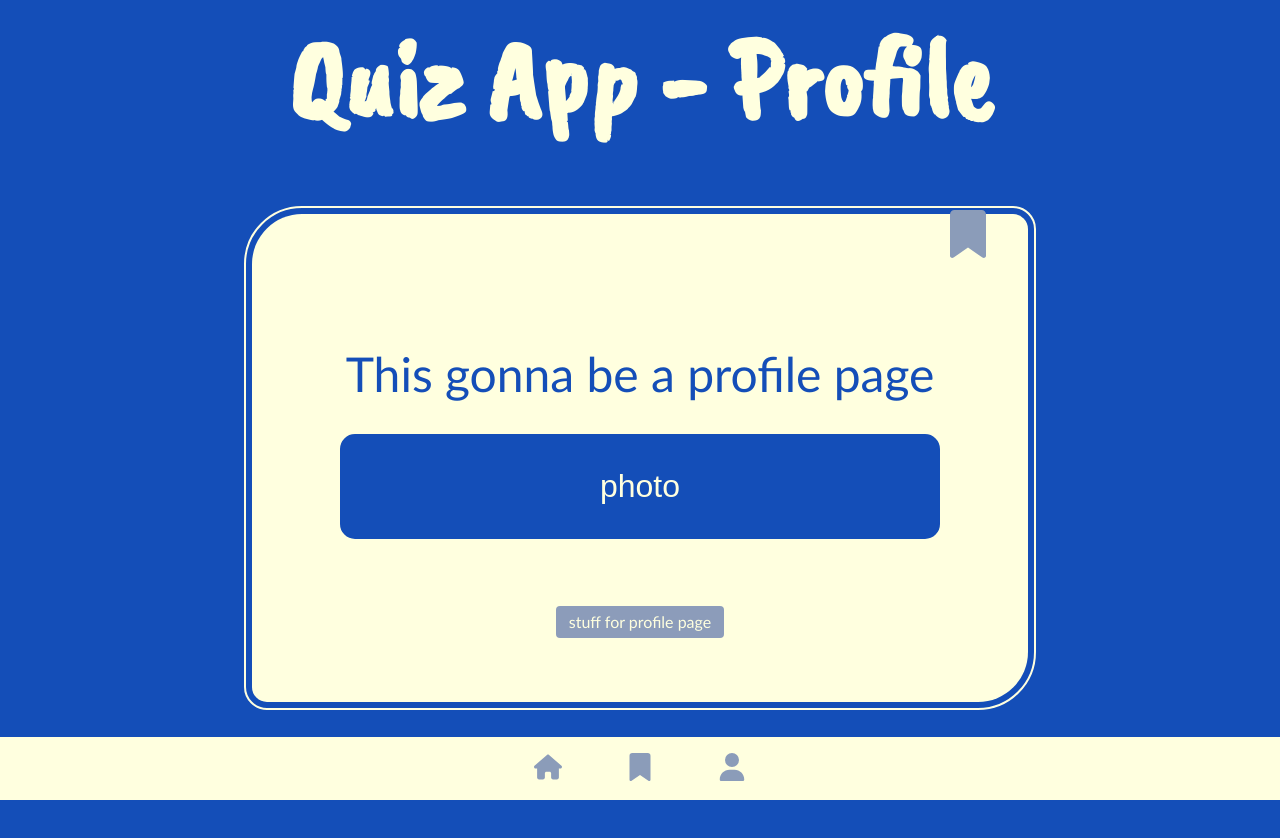
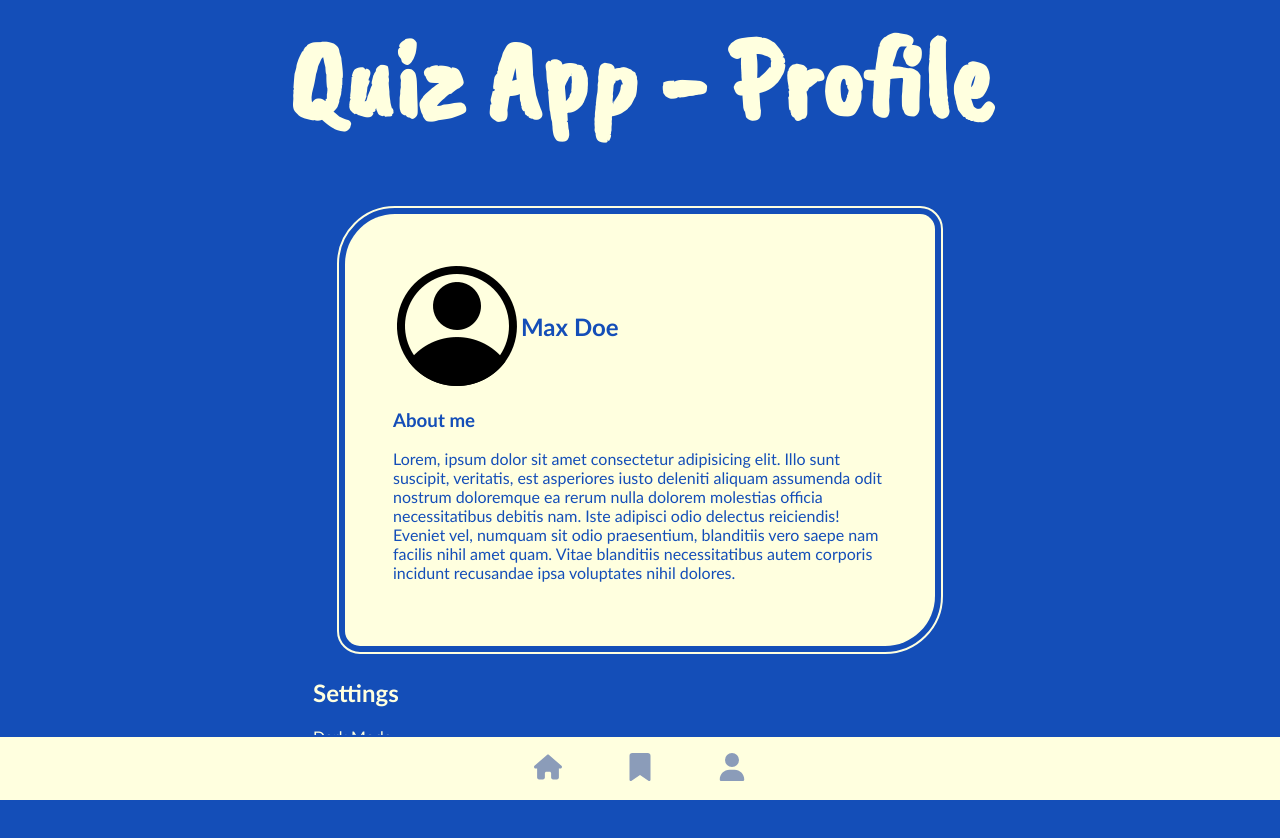
Before and after one commit to renewensel/rene-quiz-app, a plain HTML site: page profile.html in a window 1280 px wide. Drawn offline with Linux system fonts and the light colour scheme.

Commit message:
first draft on new folder structure & added more to profile.html

```diff
--- /dev/null
+++ b/components/button.css
@@ -0,0 +1,17 @@
+.card__btn-show-answer {
+    cursor: pointer;
+    border-radius: 15px;
+    background-color: #144eb8;
+    color: #ffffdf;
+    border: solid 2px #144eb8;
+    margin: auto;
+    padding: 2rem;
+    font-size: 2rem;
+    width: 600px;
+}
+
+.card__btn-show-answer:hover {
+    background-color: #ffffdf;
+    color: #144eb8;
+    border: solid 2px #144eb8;
+}
--- /dev/null
+++ b/components/fonts.css
@@ -0,0 +1,4 @@
+@font-face {
+    font-family: 'CaveatBrush';
+    src: url(../fonts/CaveatBrush-Regular.ttf);
+}
--- a/fonts.css
+++ /dev/null
@@ -1,4 +0,0 @@
-@font-face {
-    font-family: 'CaveatBrush';
-    src: url(./CaveatBrush-Regular.ttf);
-}
--- a/profile.html
+++ b/profile.html
@@ -11,26 +11,20 @@
         <h1 class="header__title">Quiz App - Profile</h1>
     </header>
     <main class="main-content">
-        <section class="card__section">
-            <article class="card">
-                <div class="card__bookmark">
-                    <a href="" target= "_self">
-                        <img
-                            src = "./bookmark-solid.svg"
-                            class = "footer-nav-image"
-                            alt="Home"
-                            height="48px"
-                            width="48px"
-                        />
-                        </a>
+        <section>
+            <article class="profile">
+                <img src="./resources/profile_filled.png" alt="profile picture">
+                <h2>Max Doe</h2>
+                <div class="about-me">
+                    <h3>About me</h3>
+                    <p>Lorem, ipsum dolor sit amet consectetur adipisicing elit. Illo sunt suscipit, veritatis, est asperiores iusto deleniti aliquam assumenda odit nostrum doloremque ea rerum nulla dolorem molestias officia necessitatibus debitis nam.
+                    Iste adipisci odio delectus reiciendis! Eveniet vel, numquam sit odio praesentium, blanditiis vero saepe nam facilis nihil amet quam. Vitae blanditiis necessitatibus autem corporis incidunt recusandae ipsa voluptates nihil dolores.</p>
                 </div>
-                <p class="card__question">This gonna be a profile page</p>
-                <button class="card__btn-show-answer">photo</button>
-                <p class="card__answer-hidden">To crush your enemies, see them driven before you, and to hear the lamentations of their women.</p>
-                <ul class="card__category">
-                    <li class="card__category-tags">stuff for profile page</li>
-                </ul>
             </article>
+        </section>
+        <section class="settings">
+            <h2>Settings</h2>
+            <p class="toggle-mode">Dark Mode</p>
         </section>
     </main>
     <footer class="footer">
--- a/styles.css
+++ b/styles.css
@@ -1,10 +1,13 @@
-@import url('fonts.css');
-
+@import url('./components/fonts.css');
+@import url('./components/button.css');
 
 
 /* add root for colors */
-
-
+:root {
+    --light-yellow: #ffffdf;
+    --light-blue: #8c9cba;
+    --dark-blue: #144eb8;
+}
 
 
 *, *::before, *::after {
@@ -17,7 +20,7 @@ body {
     align-items: center;
     flex-direction: column;
     color: #ffffdf;
-    background-color: #144eb8;
+    background-color: var(--dark-blue);
 }
 
 .header {
@@ -55,19 +58,19 @@ body {
 .card {
     display: flex;
     flex-flow: column;
-    color: #144eb8;
-    background-color:#ffffdf;
+    color: var(--dark-blue);
+    background-color: var(--light-yellow);
     border-radius: 50px 15px;
     margin: 2rem;
     padding: 3rem;
-    outline: solid 2px #ffffdf;
+    outline: solid 2px var(--light-yellow);
     outline-offset: 0.4rem;
 }
+
 .card__bookmark {
     display: flex;
     justify-content: flex-end;
     transform: translate(12px, -52px);
-    fill: blue!important;
 }
 
 .card__question {
@@ -91,30 +94,11 @@ body {
 .card__category-tags {
     /* font-size: 0.8rem; */
     font-weight: 500;
-    color: #ffffdf;
-    background-color: #8c9cba;
+    color: var(--light-yellow);
+    background-color: var(--light-blue);
     border-radius: 0.25rem;
     padding: 0.4rem 0.8rem;
 }
-
-.card__btn-show-answer {
-    cursor: pointer;
-    border-radius: 15px;
-    background-color: #144eb8;
-    color: #ffffdf;
-    border: solid 2px #144eb8;
-    margin: auto;
-    padding: 2rem;
-    font-size: 2rem;
-    width: 600px;
-}
-
-.card__btn-show-answer:hover {
-    background-color: #ffffdf;
-    color: #144eb8;
-    border: solid 2px #144eb8;
-}
-
 
 .footer {
     position: fixed;
@@ -123,9 +107,9 @@ body {
     justify-content: center; */
     width: 100%;
     bottom: 0;
-    color: #144eb8;
-    background-color: #ffffdf;
-    border-top: 2px solid #144eb8;
+    color: var(--dark-blue);
+    background-color: var(--light-yellow);
+    border-top: 2px solid var(--dark-blue);
 }
 
 .footer-nav{
@@ -148,3 +132,21 @@ body {
 .footer-nav-image:hover {
     filter: invert(19%) sepia(97%) saturate(2238%) hue-rotate(213deg) brightness(90%) contrast(91%);
 }
+
+
+
+
+.profile {
+    width: 590px;
+    display: flex;
+    flex-flow: row;
+    color: var(--dark-blue);
+    background-color: var(--light-yellow);
+    border-radius: 50px 15px;
+    margin: 2rem;
+    padding: 3rem;
+    outline: solid 2px var(--light-yellow);
+    outline-offset: 0.4rem;
+    flex-wrap: wrap;
+    align-items: center;
+}
```
Also changed, not shown: index.html (+4 -4 lines), fonts/CaveatBrush-Regular.ttf (renamed from CaveatBrush-Regular.ttf), global.css (added), resources/bookmark.png (added), resources/bookmark_filled.png (added), resources/bookmark_transparent.png (added), resources/home.png (added), resources/home_filled.png (added), resources/profile.png (added), resources/profile_filled.png (added), resources/question.png (added).
